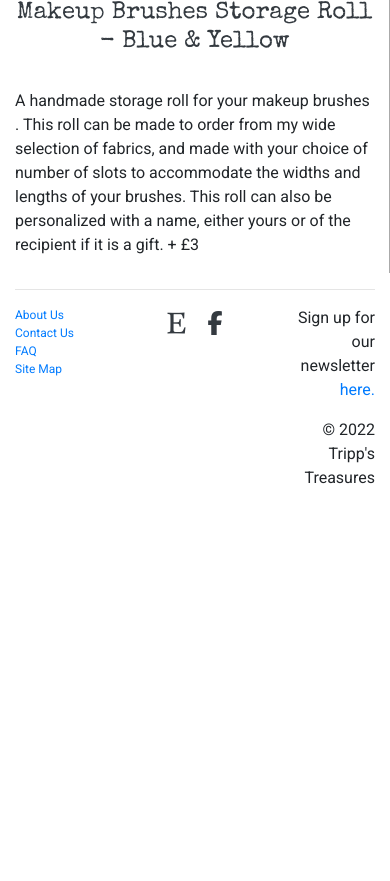
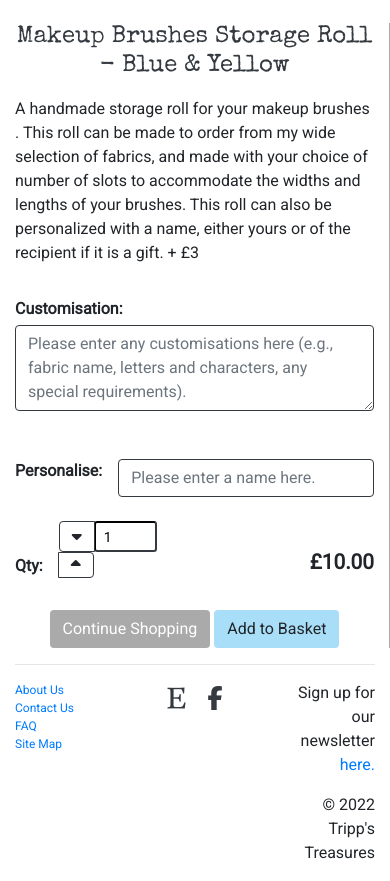
Before and after one commit to mwarddev/tripps_treasures, a Django app: a page that uses templates/base.html in a window 390 px wide. Shown: the part 635-1516 px from the top of the page. Before the commit the page ends 1119 px from the top, so only its background shows below. Run offline with Django 3.2, Linux system fonts and the light colour scheme; data comes from the database, SQL or seed files in the repository; both versions use the stored data as it was after the commit; some libraries are stand-ins or nearby versions.

Commit message:
Add form elements to full details page

```diff
--- a/static/css/style.css
+++ b/static/css/style.css
@@ -14,6 +14,10 @@ main {
 
 .bg-white {
     background-color: #fff;
+}
+
+.bg-grey {
+    background-color: #aaa;
 }
 
 .bg-black {
@@ -72,3 +76,7 @@ a:link {
 .right-border {
     border-right: 1px solid #aaa;
 }
+
+.price {
+    font-size: 1.3rem;
+}
--- a/templates/base.html
+++ b/templates/base.html
@@ -48,7 +48,7 @@
     <header class="container-fluid fixed-top bg-white">
         <div id="info-banner" class="row text-center">
             <div class="col bg-info text-white">
-                <h4>Info!</h4>
+                <h4 class="m-0 py-1">This is an info banner</h4>
             </div>
         </div>
         <div class="row pt-2 d-flex shadow-sm">
--- a/treasures/templates/treasures/full_details.html
+++ b/treasures/templates/treasures/full_details.html
@@ -8,18 +8,22 @@
 {% block content %}
     <div class="container-fluid pt-4">
         <div class="row">
-            <div class="col-12 col-sm-3">
+            <div class="col-12 col-sm-3 mb-4">
                 <div id="treasure-images" class="carousel slide" data-bs-ride="false" data-interval="false">
                     <div class="carousel-inner">
                     {% for img in treasure.images.all %}
                         {% if img %}
                             {% if forloop.first %}
                                 <div class="carousel-item active">
-                                    <img src="{{ img.image.url }}" class="d-block w-100" alt="{{ treasure.name }}">
+                                    <a href="{{ img.image.url }}" target="_blank">
+                                        <img src="{{ img.image.url }}" class="d-block w-100" alt="{{ treasure.name }}">
+                                    </a>
                                 </div>
                             {% else %}
                                 <div class="carousel-item">
-                                    <img src="{{ img.image.url }}" class="d-block w-100" alt="{{ treasure.name }}">
+                                    <a href="{{ img.image.url }}" target="_blank">
+                                        <img src="{{ img.image.url }}" class="d-block w-100" alt="{{ treasure.name }}">
+                                    </a>
                                 </div>
                             {% endif %}
                         {% else %}
@@ -38,12 +42,72 @@
                 </div>
             </div>
             <div class="col-12 col-sm-5 right-border">
-                <h4 class="title-font text-center text-dark pb-4">{{ treasure.name }}</h4>
+                <h4 class="title-font text-center text-dark pb-2">{{ treasure.name }}</h4>
                 <p>{{ treasure.description }}</p>
                 <form action="" method="POST" class="form">
                     {% csrf_token %}
                     <div class="form-row">
-
+                        {% with treasure.sizable as size %}
+                            {% if size %}
+                            <div class="col-12">
+                                <p class="d-inline pr-3"><strong>Size:</strong></p>
+                                <select name="treasure_size" id="id_treasure_size" class="form-control-sm w-25 d-inline py-0 border-dark">
+                                    <option value="newborn" selected>Newborn</option>
+                                    <option value="3-6_months">3-6 Months</option>
+                                    <option value="6-9_months">6-9 Months</option>
+                                    <option value="9-12_months">9-12 Months</option>
+                                </select>
+                            </div>
+                            {% endif %}
+                        {% endwith %}
+                        {% with treasure.customisable as custom %}
+                            {% if custom %}
+                                <div class="col-12 mt-3">
+                                    <p class="mb-1"><strong>Customisation:</strong></p>
+                                    <textarea name="treasure_custom" id="id_treasure_custom" class="form-control border-dark" rows="3" placeholder="Please enter any customisations here (e.g., fabric name, letters and characters, any special requirements)."></textarea>
+                                </div>
+                            {% endif %}
+                        {% endwith %}
+                        {% with treasure.personalisable as personalise %}
+                            {% if personalise %}
+                                <div class="col-12 mt-5 d-flex">
+                                    <p class="d-inline pr-3"><strong>Personalise:</strong></p>
+                                    <input type="text"name="treasure_personalise" id="id_treeasure_personalise" class="form-control d-inline border-dark" placeholder="Please enter a name here.">
+                                </div>
+                            {% endif %}
+                        {% endwith %}
+                        <div class="col-6 d-flex mt-3 align-items-end">
+                            <p class="d-inline pr-3"><strong>Qty:</strong></p>
+                            <div class="form-group d-inline">
+                                <div class="input-group">
+                                    <div class="input-group-prepend">
+                                        <button class="btn minus-qty border-dark border-rounded-left py-0" data-item-id="{{ treasure.id }}" id="minus-qty_{{ treasure.id }}">
+                                            <span>
+                                                <i class="fa-solid fa-caret-down"></i>
+                                            </span>
+                                        </button>
+                                    </div>
+                                    <input type="number" name="treasure-qty" value="1" min="1" max="99" class="form-control-sm qty-input border-dark" data-item-id="{{ tereasure.id }}" id="id_qty_{{ treasure.id }}">
+                                    <div class="input-group-append">
+                                        <button class="btn plus-qty border-dark border-rounded-right py-0" data-item-id="{{ treasure.id }}" id="plus-qty_{{ treasure.id }}">
+                                            <span>
+                                                <i class="fa-solid fa-caret-up"></i>
+                                            </span>
+                                        </button>
+                                    </div>
+                                </div>
+                            </div>
+                        </div>
+                        <div class="col-6">
+                            <p class="text-right mt-5 price"><strong>£{{ treasure.price }}</strong></p>
+                        </div>
+                        <div class="col-12 text-center mt-3">
+                            <a href="{% url 'treasures' %}" class="btn bg-grey text-white">
+                                Continue Shopping
+                            </a>
+                            <input type="submit" class="btn bg-blue" value="Add to Basket">
+                        </div>
+                        <input type="hidden" name="redirect_url" value="{{ request.path }}">
                     </div>
                 </form>
             </div>
```
Also changed, not shown: db.sqlite3.
